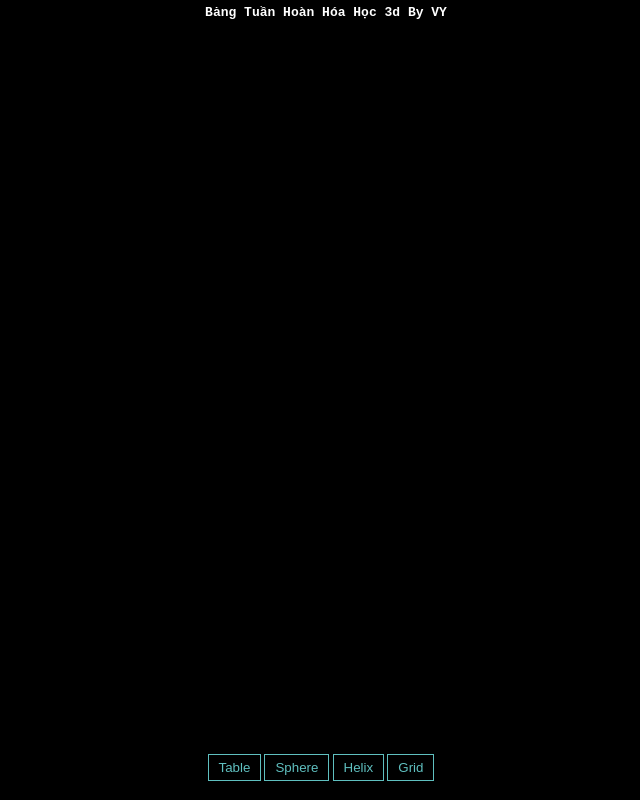
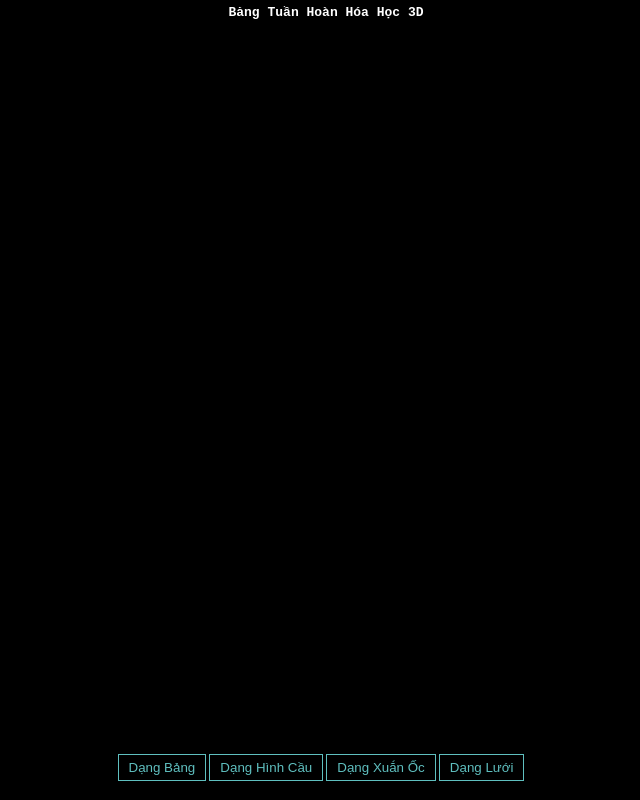
Before and after one commit to luongcc/luongcc.github.io, a plain HTML site: page index.html in a window 1280 px wide. Shown: the whole page, without its empty margins (319-959 px from the left). Drawn offline with nearby package versions, Linux system fonts and the light colour scheme.

Commit message:
Update index.html

```diff
--- a/index.html
+++ b/index.html
@@ -2,18 +2,18 @@
 <html lang="VN" >
 <head>
   <meta charset="UTF-8">
-  <title>CodePen - Periodic Table of Elements</title>
+  <title>Bảng Tuần Hoàn Hoá Học</title>
   <link rel="stylesheet" href="./style.css">
 </head>
 <body>
 <!-- partial:index.partial.html -->
 <div id="container"></div>
-<div id="info">Bảng Tuần Hoàn Hóa Học 3d By VY</div>
+<div id="info">Bảng Tuần Hoàn Hóa Học 3D</div>
 <div id="menu">
-<button id="table">Table</button>
-<button id="sphere">Sphere</button>
-<button id="helix">Helix</button>
-<button id="grid">Grid</button>
+<button id="table">Dạng Bảng</button>
+<button id="sphere">Dạng Hình Cầu</button>
+<button id="helix">Dạng Xuắn Ốc</button>
+<button id="grid">Dạng Lưới</button>
 </div>
 <!-- partial -->
   <script src='https://cdnjs.cloudflare.com/ajax/libs/three.js/r67/three.min.js'></script><script  src="./script.js"></script>
```
